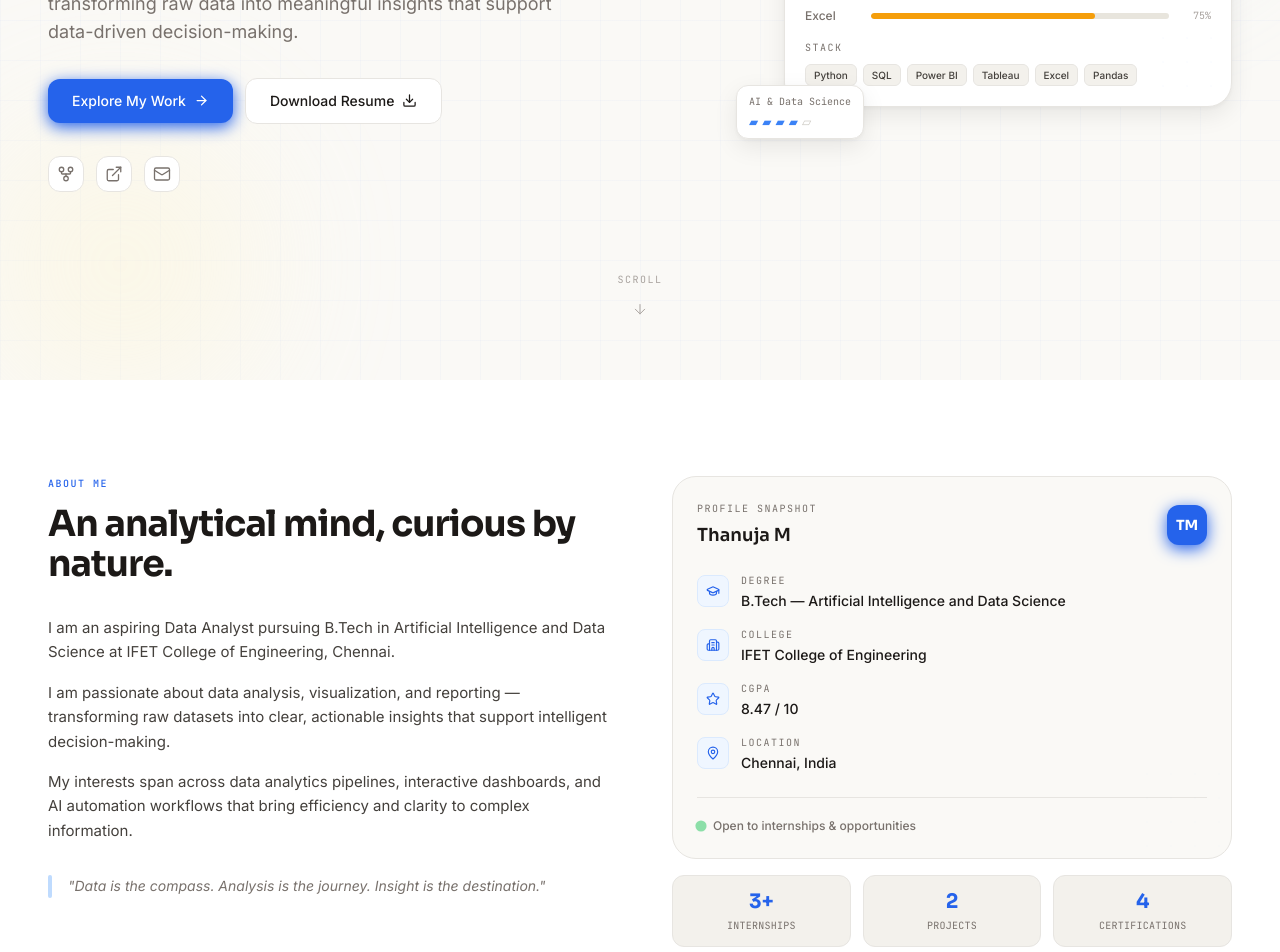
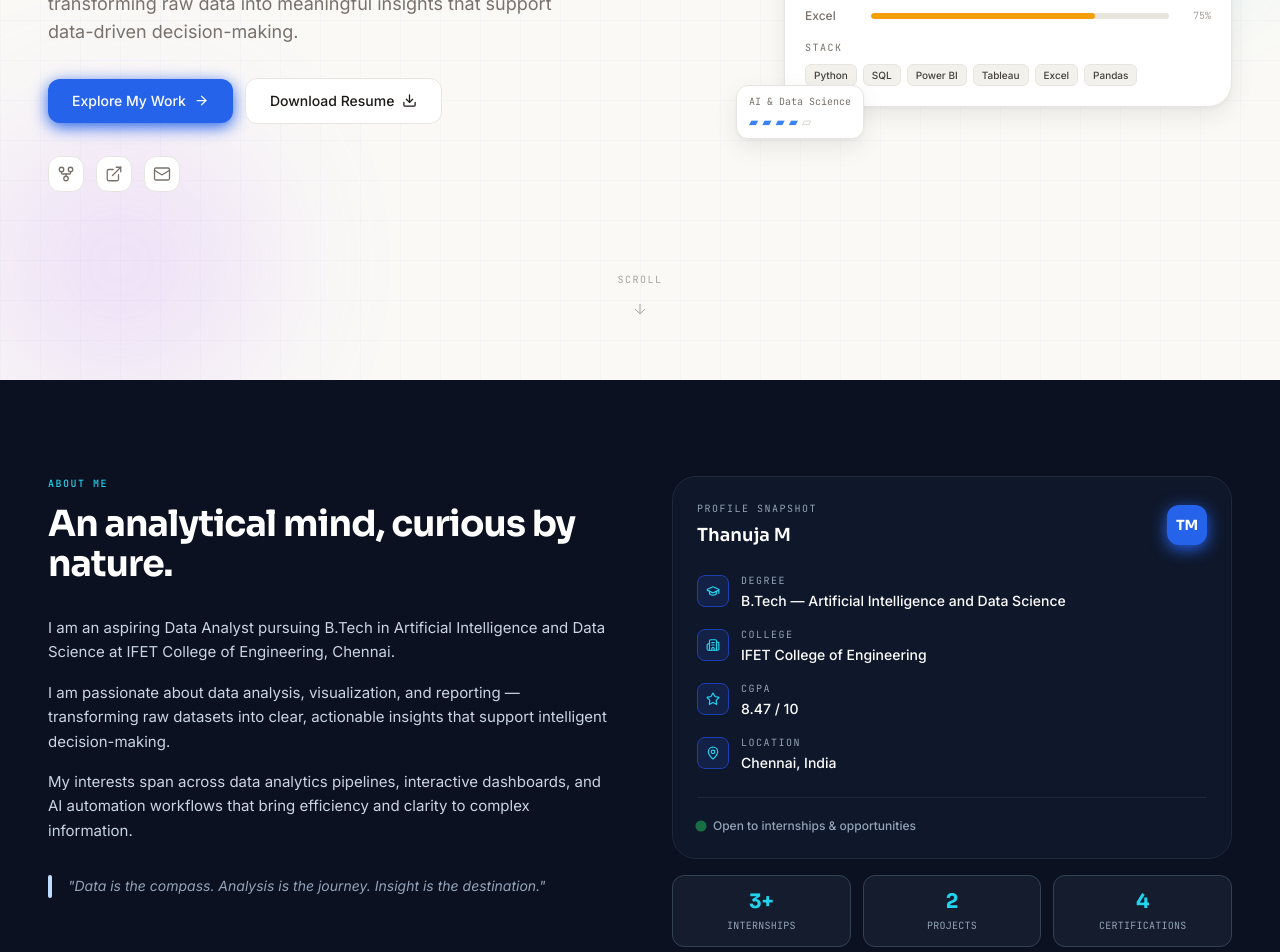
Before and after one commit to mthanuja140606-ux/Portfolio-, a React (Vite) app: page / in a window 1280 px wide. Shown: the part 420-1372 px from the top of the page. Built offline with nearby package versions, Linux system fonts and the light colour scheme; no server answers.

Commit message:
Redesign portfolio sections

```diff
--- a/src/components/About.jsx
+++ b/src/components/About.jsx
@@ -18,12 +18,12 @@ function StatCard({ value, label, isFloat = false, delay = 0 }) {
       viewport={{ once: true }}
       transition={{ delay, duration: 0.5, type: 'spring', stiffness: 200 }}
       whileHover={{ scale: 1.05, y: -2 }}
-      className="bg-canvas-200 rounded-xl p-3 text-center border border-border cursor-default"
+      className="bg-slate-800/50 rounded-xl p-3 text-center border border-slate-700 cursor-default"
     >
-      <p className="font-display font-bold text-xl text-cobalt-600">
+      <p className="font-display font-bold text-xl text-neon-cyan">
         {isFloat ? count.toFixed(2) : Math.floor(count)}{value.includes('+') ? '+' : ''}
       </p>
-      <p className="text-2xs font-mono text-ink-muted uppercase tracking-wide mt-0.5">{label}</p>
+      <p className="text-2xs font-mono text-slate-400 uppercase tracking-wide mt-0.5">{label}</p>
     </motion.div>
   );
 }
@@ -37,7 +37,7 @@ export default function About() {
   ];
 
   return (
-    <section id="about" className="py-24 bg-white overflow-hidden">
+    <section id="about" className="py-24 bg-midnight text-white overflow-hidden">
       <div className="section-container">
         <div className="grid grid-cols-1 lg:grid-cols-2 gap-16 items-start">
           {/* Left: Text */}
@@ -52,6 +52,7 @@ export default function About() {
                 label="About Me"
                 title="An analytical mind, curious by nature."
                 className="mb-8"
+                dark
               />
             </motion.div>
 
@@ -63,7 +64,7 @@ export default function About() {
                   whileInView={{ opacity: 1, x: 0 }}
                   viewport={{ once: true }}
                   transition={{ delay: 0.1 + i * 0.12, duration: 0.55, ease: [0.22, 1, 0.36, 1] }}
-                  className="text-ink-light leading-relaxed text-[15px]"
+                  className="text-slate-300 leading-relaxed text-[15px]"
                 >
                   {para}
                 </motion.p>
@@ -86,7 +87,7 @@ export default function About() {
                 className="absolute left-0 top-0 bottom-0 w-1 bg-cobalt-200 rounded-full origin-top"
               />
               <div className="pl-5">
-                <p className="text-ink-muted text-sm italic leading-relaxed">
+                <p className="text-slate-400 text-sm italic leading-relaxed">
                   "Data is the compass. Analysis is the journey. Insight is the destination."
                 </p>
               </div>
@@ -101,13 +102,13 @@ export default function About() {
               viewport={{ once: true }}
               transition={{ delay: 0.2, duration: 0.65, ease: [0.22, 1, 0.36, 1] }}
               whileHover={{ y: -2 }}
-              className="bg-canvas rounded-3xl border border-border p-6 relative overflow-hidden"
+              className="bg-slate-900 rounded-3xl border border-slate-800 p-6 relative overflow-hidden"
             >
               {/* Header */}
               <div className="flex items-center justify-between mb-6">
                 <div>
-                  <p className="text-2xs font-mono text-ink-muted uppercase tracking-widest mb-1">Profile Snapshot</p>
-                  <h3 className="font-display font-semibold text-ink text-lg">{personal.name}</h3>
+                  <p className="text-2xs font-mono text-slate-400 uppercase tracking-widest mb-1">Profile Snapshot</p>
+                  <h3 className="font-display font-semibold text-white text-lg">{personal.name}</h3>
                 </div>
                 <motion.div
                   whileHover={{ rotate: 8, scale: 1.1 }}
@@ -129,12 +130,12 @@ export default function About() {
                     transition={{ delay: 0.3 + i * 0.1, duration: 0.45 }}
                     className="flex items-start gap-3"
                   >
-                    <div className="w-8 h-8 shrink-0 rounded-lg bg-cobalt-50 border border-cobalt-100 flex items-center justify-center mt-0.5">
-                      <Icon size={14} className="text-cobalt-600" strokeWidth={2} />
+                    <div className="w-8 h-8 shrink-0 rounded-lg bg-cobalt-900/30 border border-cobalt-800 flex items-center justify-center mt-0.5">
+                      <Icon size={14} className="text-neon-cyan" strokeWidth={2} />
                     </div>
                     <div>
-                      <p className="text-2xs font-mono text-ink-muted uppercase tracking-widest">{label}</p>
-                      <p className="text-sm font-medium text-ink mt-0.5">{value}</p>
+                      <p className="text-2xs font-mono text-slate-400 uppercase tracking-widest">{label}</p>
+                      <p className="text-sm font-medium text-white mt-0.5">{value}</p>
                     </div>
                   </motion.div>
                 ))}
@@ -146,14 +147,14 @@ export default function About() {
                 whileInView={{ opacity: 1 }}
                 viewport={{ once: true }}
                 transition={{ delay: 0.8 }}
-                className="mt-6 pt-5 border-t border-border flex items-center gap-2"
+                className="mt-6 pt-5 border-t border-slate-800 flex items-center gap-2"
               >
                 <motion.div
                   animate={{ scale: [1, 1.4, 1], opacity: [1, 0.5, 1] }}
                   transition={{ repeat: Infinity, duration: 2 }}
                   className="w-2 h-2 rounded-full bg-green-500"
                 />
-                <span className="text-xs font-medium text-ink-muted">Open to internships & opportunities</span>
+                <span className="text-xs font-medium text-slate-400">Open to internships & opportunities</span>
               </motion.div>
 
               <div className="absolute bottom-0 right-0 w-24 h-24 opacity-10 dot-bg pointer-events-none" aria-hidden="true" />
--- a/src/components/Certifications.jsx
+++ b/src/components/Certifications.jsx
@@ -16,7 +16,7 @@ function ShimmerCard({ cert, index }) {
       animate={inView ? { opacity: 1, y: 0, scale: 1 } : {}}
       transition={{ delay: index * 0.12, duration: 0.55, ease: [0.22, 1, 0.36, 1] }}
       whileHover={{ y: -4, scale: 1.02 }}
-      className="card-base p-5 flex items-start gap-4 relative overflow-hidden group cursor-default transition-shadow duration-300 hover:shadow-elevated"
+      className="card-base bg-white/70 backdrop-blur-xl border-white/60 p-5 flex items-start gap-4 relative overflow-hidden group cursor-default transition-shadow duration-300 hover:shadow-elevated"
     >
       {/* Shimmer sweep on hover */}
       <motion.div
@@ -102,7 +102,7 @@ function ShimmerCard({ cert, index }) {
 
 export default function Certifications() {
   return (
-    <section id="certifications" className="py-24 bg-canvas overflow-hidden">
+    <section id="certifications" className="py-24 bg-gradient-to-br from-teal-50 to-emerald-50 overflow-hidden">
       <div className="section-container">
         <motion.div
           initial={{ opacity: 0, y: 24 }}
--- a/src/components/Education.jsx
+++ b/src/components/Education.jsx
@@ -33,7 +33,7 @@ function EducationCard({ item, index }) {
       animate={inView ? { opacity: 1, y: 0, scale: 1 } : {}}
       transition={{ delay: index * 0.2, duration: 0.6, ease: [0.22, 1, 0.36, 1] }}
       whileHover={{ y: -4, boxShadow: '0 12px 32px rgba(37,99,235,0.1)' }}
-      className="card-base p-6 relative overflow-hidden transition-shadow duration-300"
+      className="card-base bg-white/70 backdrop-blur-xl border-white/60 p-6 relative overflow-hidden transition-shadow duration-300"
     >
       {/* Current badge */}
       {item.current && (
@@ -131,7 +131,7 @@ function EducationCard({ item, index }) {
 
 export default function Education() {
   return (
-    <section id="education" className="py-24 bg-white overflow-hidden">
+    <section id="education" className="py-24 bg-gradient-to-br from-amber-50 to-orange-50 overflow-hidden">
       <div className="section-container">
         <motion.div
           initial={{ opacity: 0, y: 24 }}
--- a/src/components/Hero.jsx
+++ b/src/components/Hero.jsx
@@ -249,13 +249,13 @@ export default function Hero() {
       <motion.div
         animate={{ scale: [1, 1.08, 1], x: [0, 12, 0], y: [0, -8, 0] }}
         transition={{ repeat: Infinity, duration: 12, ease: 'easeInOut' }}
-        className="absolute top-0 right-0 w-96 h-96 rounded-full bg-cobalt-100 opacity-30 blur-3xl pointer-events-none"
+        className="absolute top-0 right-0 w-96 h-96 rounded-full bg-neon-cyan opacity-20 blur-3xl pointer-events-none"
         aria-hidden="true"
       />
       <motion.div
         animate={{ scale: [1, 1.12, 1], x: [0, -8, 0], y: [0, 12, 0] }}
         transition={{ repeat: Infinity, duration: 10, ease: 'easeInOut', delay: 2 }}
-        className="absolute bottom-0 left-0 w-64 h-64 rounded-full bg-amber-100 opacity-30 blur-3xl pointer-events-none"
+        className="absolute bottom-0 left-0 w-64 h-64 rounded-full bg-neon-purple opacity-20 blur-3xl pointer-events-none"
         aria-hidden="true"
       />
 
--- a/src/components/Projects.jsx
+++ b/src/components/Projects.jsx
@@ -135,8 +135,8 @@ function ProjectCard({ project, index }) {
       whileInView={{ opacity: 1, y: 0 }}
       viewport={{ once: true, margin: '-40px' }}
       transition={{ delay: index * 0.18, duration: 0.6, ease: [0.22, 1, 0.36, 1] }}
-      whileHover={{ y: -4 }}
-      className="card-base overflow-hidden group cursor-default transition-shadow duration-300 hover:shadow-elevated"
+      whileHover={{ y: -6 }}
+      className="card-base overflow-hidden group cursor-default transition-all duration-300 hover:shadow-[0_0_40px_-10px_rgba(6,182,212,0.3)] hover:border-neon-cyan/30"
     >
       {/* Visual */}
       <div className="p-4 pb-0">
--- a/src/components/Skills.jsx
+++ b/src/components/Skills.jsx
@@ -85,7 +85,7 @@ export default function Skills() {
   const [hoveredCategory, setHoveredCategory] = useState(null);
 
   return (
-    <section id="skills" className="py-24 bg-canvas overflow-hidden">
+    <section id="skills" className="py-24 bg-gradient-to-br from-indigo-50 via-white to-purple-50 overflow-hidden">
       <div className="section-container">
         {/* Heading */}
         <motion.div
@@ -121,7 +121,7 @@ export default function Skills() {
                   variants={cardVariants}
                   onMouseEnter={() => setHoveredCategory(group.category)}
                   onMouseLeave={() => setHoveredCategory(null)}
-                  className={`card-base p-5 h-full transition-shadow duration-300 ${isHovered ? 'shadow-elevated' : ''}`}
+                  className={`card-base bg-white/70 backdrop-blur-xl border-white/60 p-5 h-full transition-shadow duration-300 ${isHovered ? 'shadow-elevated' : ''}`}
                 >
                   {/* Category header */}
                   <div className="flex items-center gap-3 mb-4">
--- a/src/components/ui/SectionHeading.jsx
+++ b/src/components/ui/SectionHeading.jsx
@@ -1,13 +1,19 @@
-export function SectionHeading({ label, title, subtitle, className = '', align = 'left' }) {
+export function SectionHeading({ label, title, subtitle, className = '', align = 'left', dark = false }) {
   const alignClass = align === 'center' ? 'text-center items-center' : 'text-left items-start';
   return (
     <div className={`flex flex-col gap-3 ${alignClass} ${className}`}>
       {label && (
-        <span className="section-label">{label}</span>
+        <span className={`font-mono text-2xs tracking-widest uppercase font-medium ${dark ? 'text-neon-cyan' : 'text-cobalt-600'}`}>
+          {label}
+        </span>
       )}
-      <h2 className="section-title">{title}</h2>
+      <h2 className={`font-display text-3xl lg:text-4xl font-bold tracking-tight ${dark ? 'text-white' : 'text-ink'}`}>
+        {title}
+      </h2>
       {subtitle && (
-        <p className="section-subtitle max-w-xl">{subtitle}</p>
+        <p className={`text-base lg:text-lg leading-relaxed max-w-xl ${dark ? 'text-slate-300' : 'text-ink-muted'}`}>
+          {subtitle}
+        </p>
       )}
     </div>
   );
--- a/src/index.css
+++ b/src/index.css
@@ -48,11 +48,11 @@
   }
 
   .section-title {
-    @apply font-display text-3xl lg:text-4xl font-bold text-ink tracking-tight;
+    @apply font-display text-3xl lg:text-4xl font-bold tracking-tight;
   }
 
   .section-subtitle {
-    @apply text-ink-muted text-base lg:text-lg leading-relaxed;
+    @apply text-base lg:text-lg leading-relaxed;
   }
 
   .card-base {
--- a/tailwind.config.js
+++ b/tailwind.config.js
@@ -47,6 +47,18 @@ export default {
           DEFAULT: '#E7E5E1',
           light: '#F0EEE9',
           dark: '#C9C6BF',
+        },
+        // Premium Dark Mode
+        midnight: {
+          DEFAULT: '#0B1121',
+          light: '#1E293B',
+          muted: '#334155',
+        },
+        // Vibrant neon accents
+        neon: {
+          cyan: '#22d3ee',
+          purple: '#c084fc',
+          pink: '#f472b6',
         },
       },
       fontFamily: {
```
Also changed, not shown: src/components/Contact.jsx (+20 -15 lines), src/components/Experience.jsx (+11 -10 lines).
